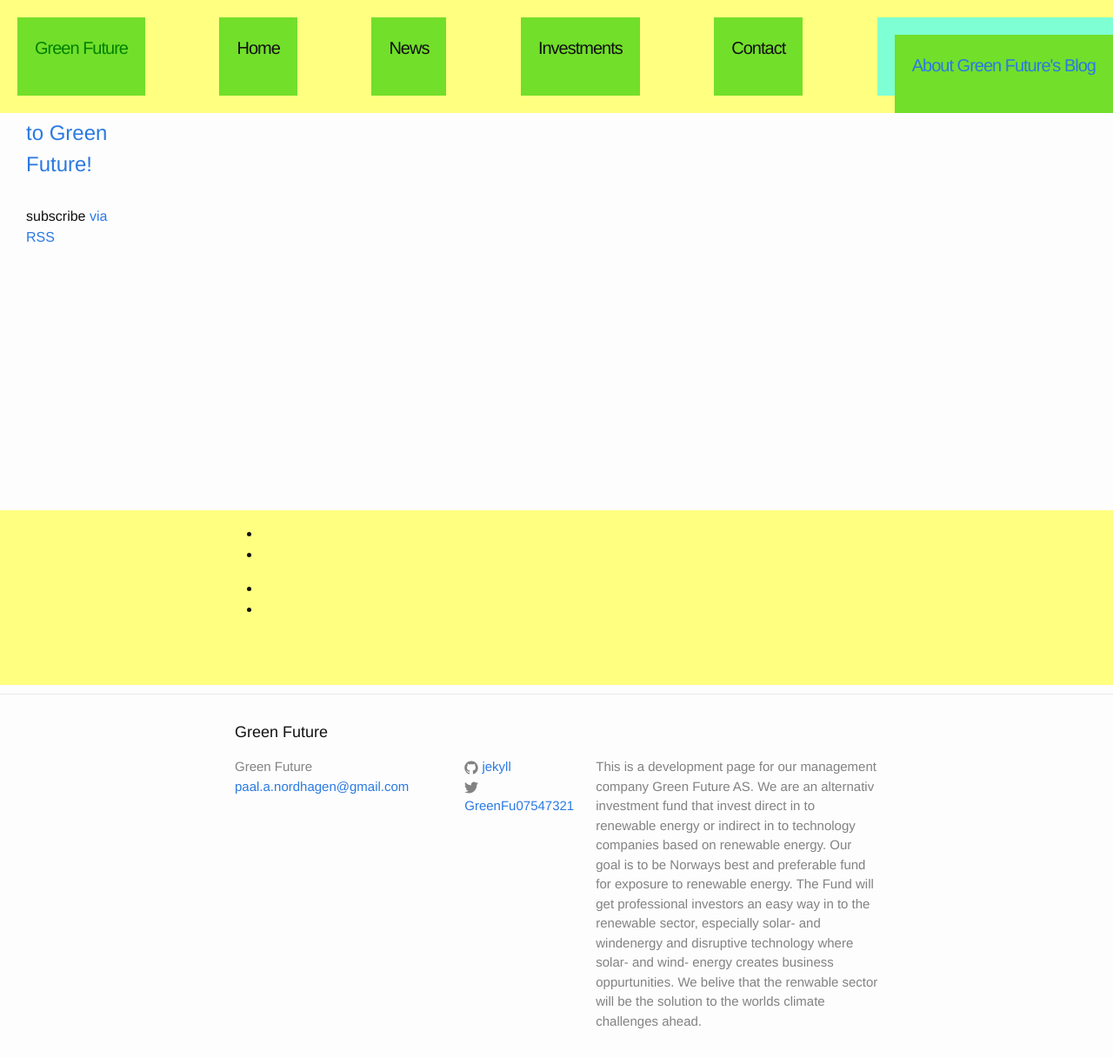
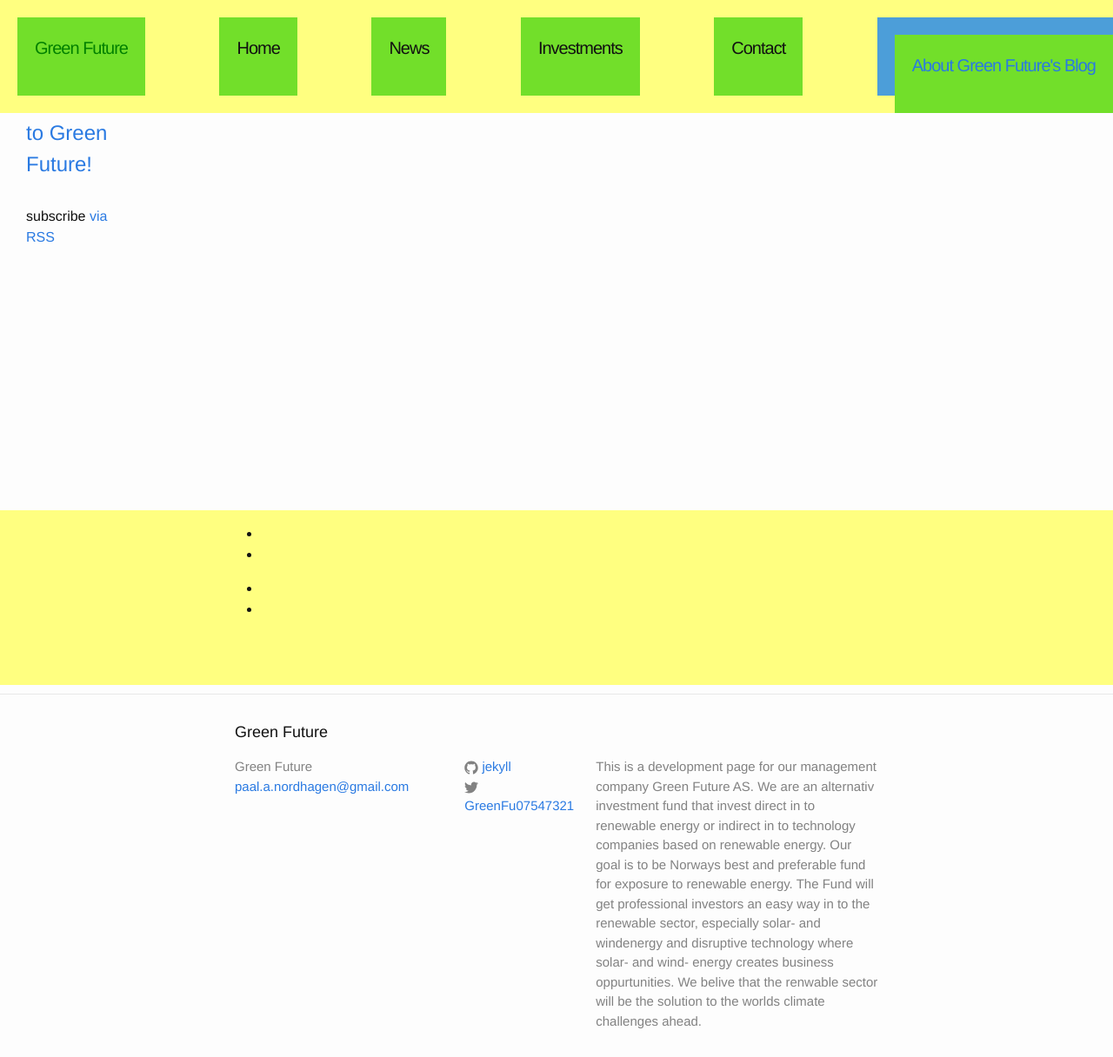
Before and after one commit to Paal-August/Paal-August.github.io, a Jekyll site: the page built from index.html, in a window 1280 px wide and 1216 px high. Shown: the whole window at 87% size. Built offline with Jekyll 4.4.1, drawn with Linux system fonts in a browser that asks for light colours.

Commit message:
Update _layout.scss

```diff
--- a/_sass/_layout.scss
+++ b/_sass/_layout.scss
@@ -85,7 +85,7 @@
     height:50px;
     letter-spacing: -1px;
     padding:20px;
-    background-color:Aquamarine;
+    background-color:#4c9ed9;
     display:inline-block;
 }
 .menu-icon {
```
